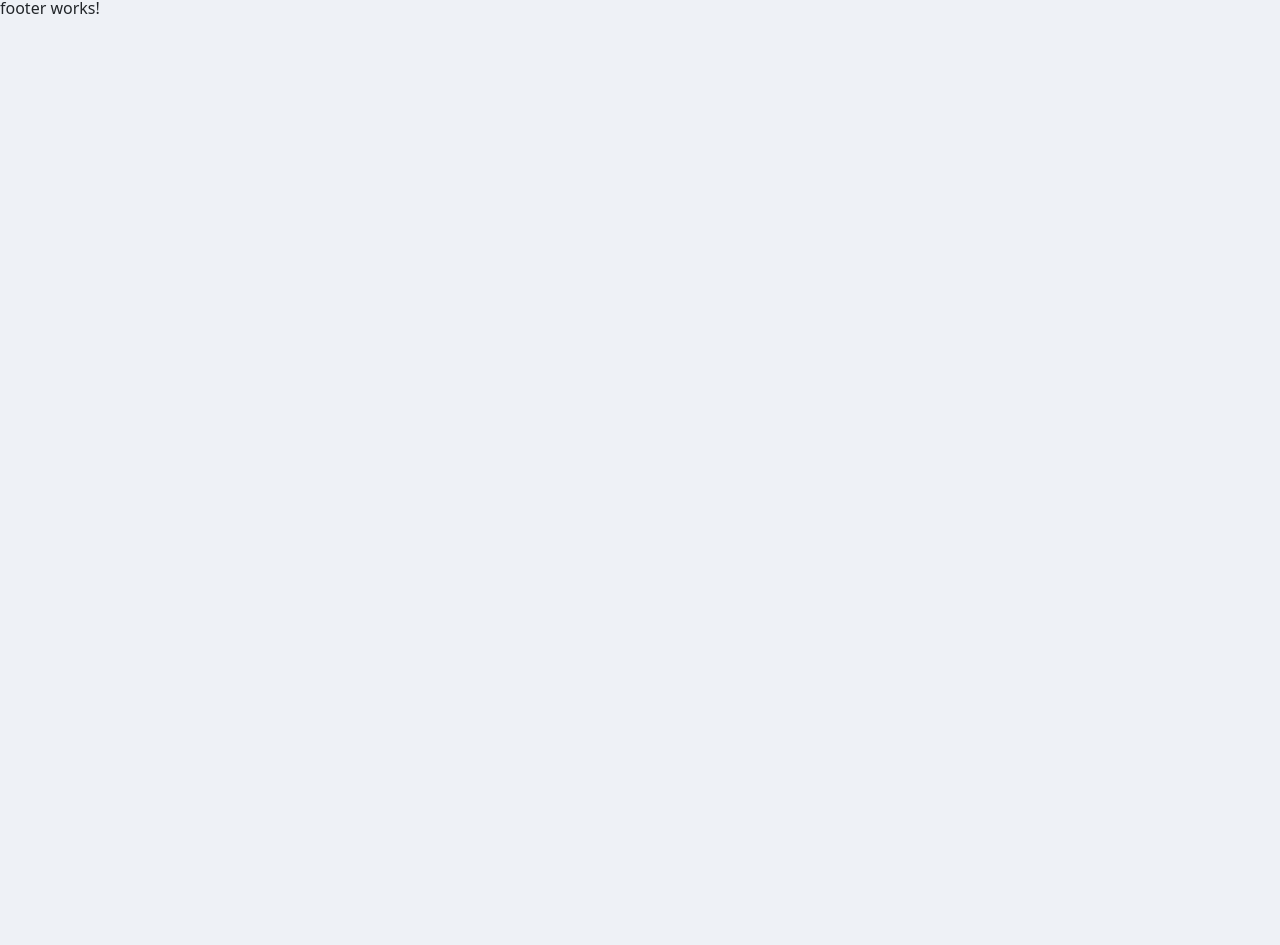
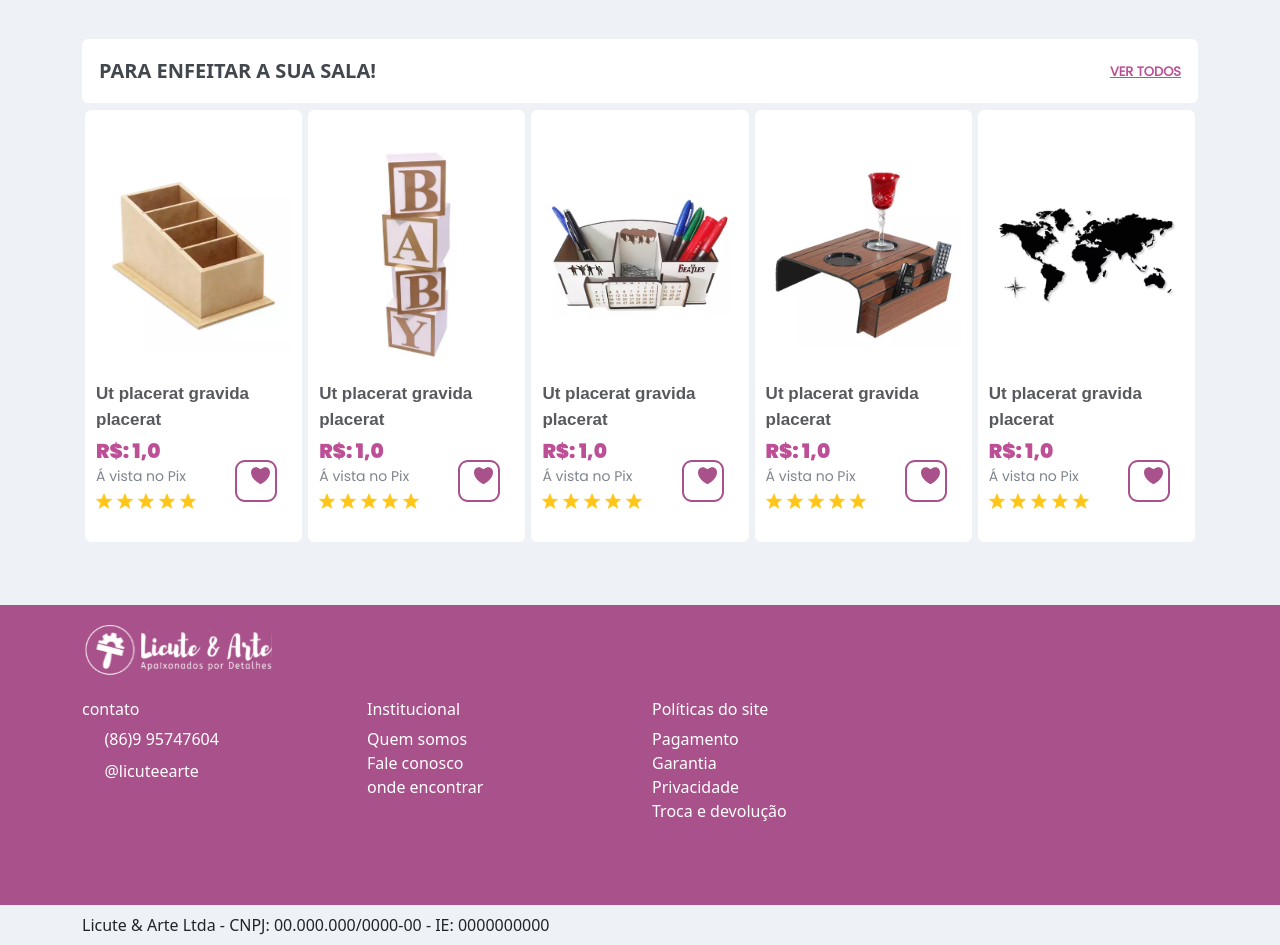
Before and after one commit to cashewdevops/licuteAgular, an Angular app: page / in a window 1280 px wide. Shown: the part 1072-2017 px from the top of the page. Before the commit the page ends 1108 px from the top, so only its background shows below. Built offline with nearby package versions, Linux system fonts and the light colour scheme; a web font is replaced by a local one.

Commit message:
finalização da tela home

```diff
--- a/src/app/components/footer/footer.component.html
+++ b/src/app/components/footer/footer.component.html
@@ -1 +1,35 @@
-<p>footer works!</p>
+<footer>
+    <div class="container">
+        <img src="/assets/img/licute-back-branco.svg">
+        <div class="row">
+            <div class="col-3 mt-4" id="col-1">
+                <h6>contato</h6>
+                <div class="info mb-2"><li class="fab fa-whatsapp"></li>(86)9 95747604</div>
+                <div class="info"><li class="fab fa-instagram"></li> <a href="" class="link-insta">@licuteearte</a></div>
+            </div>
+            <div class="col-3 mt-4">
+                <h6 class="text-white">Institucional</h6>
+                <div class="text-white">Quem somos</div>
+                <div class="text-white">Fale conosco</div>
+                <div class="text-white">onde encontrar</div>
+            </div>
+            <div class="col mt-4">
+                <h6>Políticas do site</h6>
+                <div class="text-white">Pagamento</div>
+                <div class="text-white">Garantia</div>
+                <div class="text-white">Privacidade</div>
+                <div class="text-white">Troca e devolução</div>
+            </div>
+        </div>
+    </div>
+
+</footer>
+<div class="gb-light w-100 p-2">
+    <div class="container">
+        <div class="row">
+            <div class="col">
+                Licute & Arte Ltda - CNPJ: 00.000.000/0000-00 - IE: 0000000000
+            </div>
+        </div>
+    </div>
+</div>
--- a/src/app/components/footer/footer.component.scss
+++ b/src/app/components/footer/footer.component.scss
@@ -0,0 +1,44 @@
+@import 'variavel.scss';
+
+footer{
+    margin-top: 60px;
+    width: 100%;
+    height: 300px;
+    background: $color-second;
+
+    img{
+        margin-top: 20px;
+        width: 190px;
+    }
+
+    .row{
+
+        .col{
+            h6{
+                color: #fff;
+            }
+        }
+
+        #col-1{
+
+            h6{
+                color: #fff;
+            }
+
+            .info{
+                color: #fff;
+
+                li{
+                    display: inline-block;
+                    margin-right: 10px;
+                }
+
+                .link-insta{
+                    text-decoration: none;
+                    color: #fff;
+                }
+            }
+
+        }
+    }
+}
--- a/src/app/components/header/header.component.html
+++ b/src/app/components/header/header.component.html
@@ -19,7 +19,8 @@
       <div class="container devider">
           <div class="container-mais-opcoes">
             <li class="fas fa-bars"></li>
-              Mais opçoes
+              Menu
+              <!-- <div class="container-categiras"></div> -->
           </div>
           <a href="#">Chaveiros</a>
           <a href="#">Porta retrato</a>
--- a/src/app/components/header/header.component.scss
+++ b/src/app/components/header/header.component.scss
@@ -150,6 +150,22 @@
             justify-content: flex-start;
             align-items: center;
 
+            .container-mais-opcoes{
+                cursor: pointer;
+                position: relative;
+
+                .container-categiras{
+                    position: absolute;
+                    top: 0;
+                    left: 0;
+                    transform: translateX(0)translateY(30px);
+                    width: 200px;
+                    height: 200px;
+                    background: red;
+                    z-index: 3;
+                }
+            }
+
             a{
                 text-decoration: none;
                 margin-left: 100px;
--- a/src/app/pages/home/home.component.html
+++ b/src/app/pages/home/home.component.html
@@ -1,5 +1,5 @@
 <app-header></app-header>
-
+<!-- <div class="modal-sub"></div> -->
 <div class="container">
 
     <div class="card p-3 mt-5">
@@ -8,11 +8,9 @@
         </div>
     </div>
 
-    <div class="row mt-1">
-        <div class="col">
-            <img src="/assets/img/Card de destaque.png" class="w-50">
-            <img src="/assets/img/Card de destaque.png" class="w-50">
-        </div>
+    <div class="row mt-1" id="container-detaque">
+        <img src="/assets/img/Card de destaque.png">
+        <img src="/assets/img/Card de destaque.png">
     </div>
 
     <div class="card p-3 mt-5">
@@ -91,7 +89,6 @@
                 </div>
                 <img src="assets/img/fav-not-select.svg" alt="" class="favor">
             </div>
-
             <div class="card protudo float-left">
                 <div class="container-img">
                     <img src="/assets/img/05.png" >
@@ -108,10 +105,102 @@
                 </div>
                 <img src="assets/img/fav-not-select.svg" alt="" class="favor">
             </div>
-
+        </div>
+    </div>
+    <div class="card p-3 mt-5">
+        <div class="row">
+            <div class="titulo d-flex justify-content-between align-items-center">Para enfeitar a sua sala!  <a href="">Ver todos</a></div>
         </div>
     </div>
 
+    <div class="row mt-1">
+
+        <div class="col d-flex">
+            <div class="card protudo">
+                <div class="container-img">
+                    <img src="/assets/img/01.png" >
+                </div>
+                <div class="descricao">Ut placerat gravida placerat</div>
+                <div class="preco mt-1">R$: 1,0</div>
+                <div class="tipo-pagamento">Á vista no Pix</div>
+                <div class="container-avaliacao">
+                    <img src="/assets/img/estrela-cheia.svg">
+                    <img src="/assets/img/estrela-cheia.svg">
+                    <img src="/assets/img/estrela-cheia.svg">
+                    <img src="/assets/img/estrela-cheia.svg">
+                    <img src="/assets/img/estrela-cheia.svg">
+                </div>
+                <img src="assets/img/fav-not-select.svg" alt="" class="favor">
+            </div>
+
+            <div class="card protudo float-left">
+                <div class="container-img">
+                    <img src="/assets/img/02.png" >
+                </div>
+                <div class="descricao ">Ut placerat gravida placerat</div>
+                <div class="preco mt-1">R$: 1,0</div>
+                <div class="tipo-pagamento">Á vista no Pix</div>
+                <div class="container-avaliacao">
+                    <img src="/assets/img/estrela-cheia.svg">
+                    <img src="/assets/img/estrela-cheia.svg">
+                    <img src="/assets/img/estrela-cheia.svg">
+                    <img src="/assets/img/estrela-cheia.svg">
+                    <img src="/assets/img/estrela-cheia.svg">
+                </div>
+                <img src="assets/img/fav-not-select.svg" alt="" class="favor">
+            </div>
+
+            <div class="card protudo float-left">
+                <div class="container-img">
+                    <img src="/assets/img/03.png" >
+                </div>
+                <div class="descricao">Ut placerat gravida placerat</div>
+                <div class="preco mt-1">R$: 1,0</div>
+                <div class="tipo-pagamento">Á vista no Pix</div>
+                <div class="container-avaliacao">
+                    <img src="/assets/img/estrela-cheia.svg">
+                    <img src="/assets/img/estrela-cheia.svg">
+                    <img src="/assets/img/estrela-cheia.svg">
+                    <img src="/assets/img/estrela-cheia.svg">
+                    <img src="/assets/img/estrela-cheia.svg">
+                </div>
+                <img src="assets/img/fav-not-select.svg" alt="" class="favor">
+            </div>
+
+            <div class="card protudo float-left">
+                <div class="container-img">
+                    <img src="/assets/img/04.png" >
+                </div>
+                <div class="descricao">Ut placerat gravida placerat</div>
+                <div class="preco mt-1">R$: 1,0</div>
+                <div class="tipo-pagamento">Á vista no Pix</div>
+                <div class="container-avaliacao">
+                    <img src="/assets/img/estrela-cheia.svg">
+                    <img src="/assets/img/estrela-cheia.svg">
+                    <img src="/assets/img/estrela-cheia.svg">
+                    <img src="/assets/img/estrela-cheia.svg">
+                    <img src="/assets/img/estrela-cheia.svg">
+                </div>
+                <img src="assets/img/fav-not-select.svg" alt="" class="favor">
+            </div>
+            <div class="card protudo float-left">
+                <div class="container-img">
+                    <img src="/assets/img/05.png" >
+                </div>
+                <div class="descricao">Ut placerat gravida placerat</div>
+                <div class="preco mt-1">R$: 1,0</div>
+                <div class="tipo-pagamento">Á vista no Pix</div>
+                <div class="container-avaliacao">
+                    <img src="/assets/img/estrela-cheia.svg">
+                    <img src="/assets/img/estrela-cheia.svg">
+                    <img src="/assets/img/estrela-cheia.svg">
+                    <img src="/assets/img/estrela-cheia.svg">
+                    <img src="/assets/img/estrela-cheia.svg">
+                </div>
+                <img src="assets/img/fav-not-select.svg" alt="" class="favor">
+            </div>
+        </div>
+    </div>
 
 
 </div>
--- a/src/app/pages/home/home.component.scss
+++ b/src/app/pages/home/home.component.scss
@@ -1,12 +1,36 @@
 @import 'fontes.scss';
 @import 'variavel.scss';
+
+main{
+    position: relative;
+}
+
+.modal-sub{
+    position: fixed;
+    top: 0;
+    left: 0;
+    width: 100%;
+    height: 100%;
+    z-index: 2;
+    background: #00000091;
+}
 
 .card{
     border: 1px solid #fff;
 }
 
+#container-detaque{
+    display: flex;
+    justify-content: center;
+    align-items: center;
+    flex-direction: row;
+    // border: 1px solid red;
+
+    img{
+        width: 50%;
+    }
+}
 .protudo{
-    // width: 254.3px;
     width: 20%;
     cursor: pointer;
     position: relative;
@@ -32,7 +56,7 @@
     .preco{
         font-family: 'Poppins-Black', sans-serif;
         font-size: 20px;
-        font-weight: 700;
+        // font-weight: 700;
         color: $color-primary;
     }
     .container-avaliacao{
@@ -55,3 +79,23 @@
     }
 
 }
+
+#departamentos{
+    display: flex;
+    justify-content: center;
+    align-items: center;
+    .card{
+        margin: 0 10px;
+        float: left;
+        width: 10%;
+        height: 100px;
+    }
+
+    .card:nth-child(1){
+        margin-left: 0;
+    }
+
+    .card:nth-child(4){
+        margin-right: 0;
+    }
+}
--- a/src/assets/css/variavel.scss
+++ b/src/assets/css/variavel.scss
@@ -3,4 +3,5 @@ $breakpoint-desktops: 992px;
 
 
 $color-primary: #bd4f96;
+$color-second: #A8518A;
 $color-black: #42464D;
```
Also changed, not shown: src/assets/img/licute-back-branco.svg (added).
